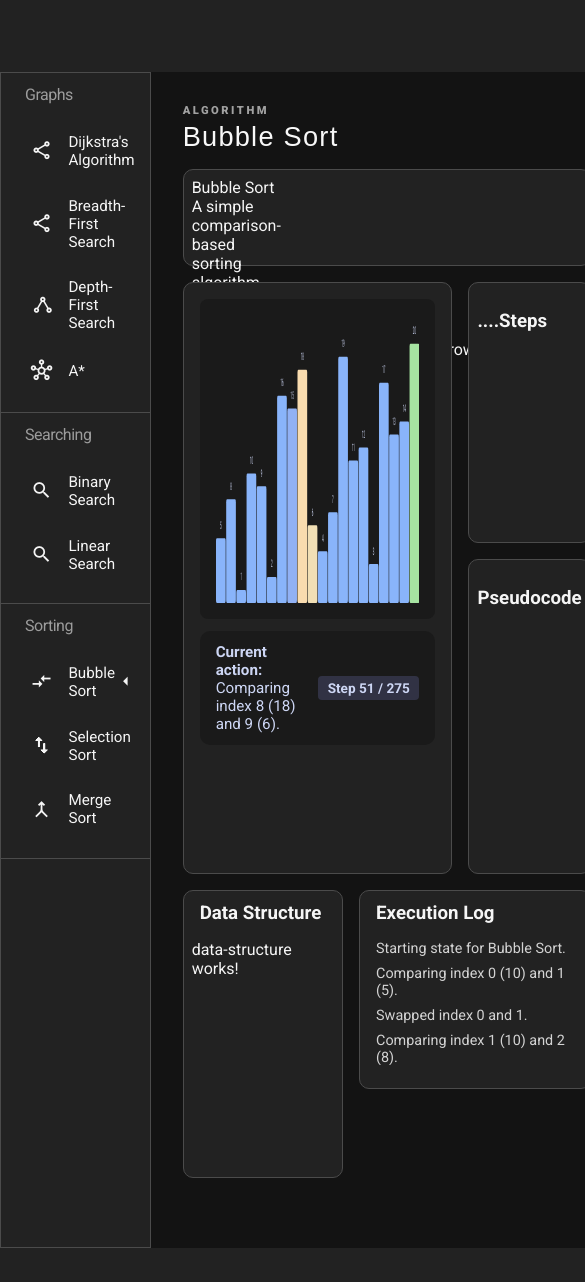
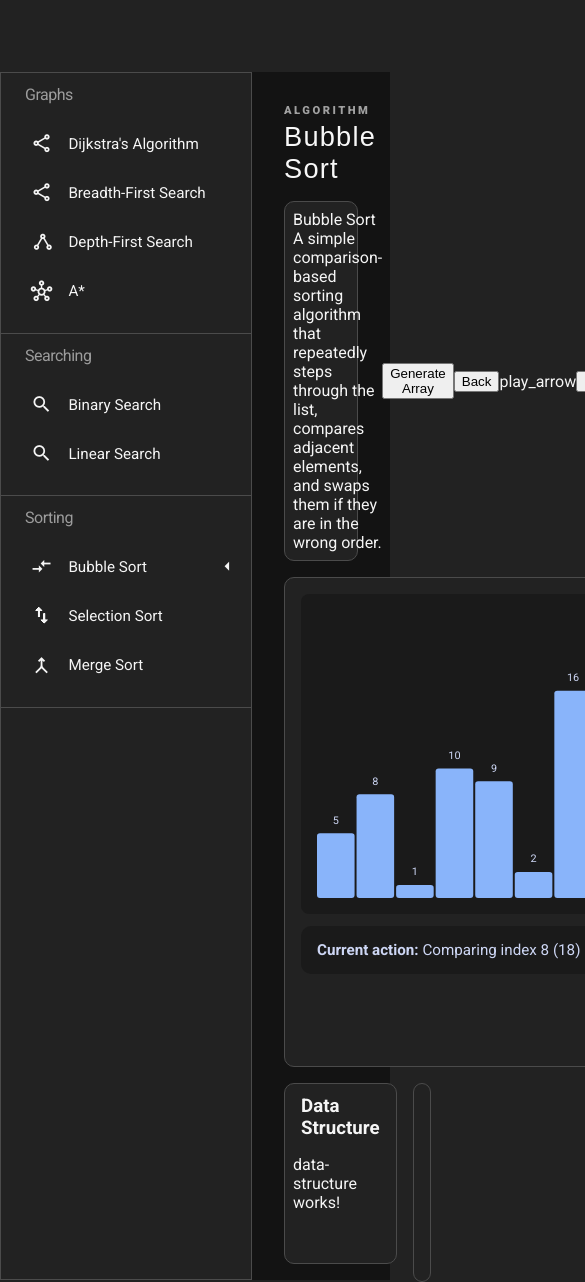
Before and after one commit to flavia3107/algorithm-visualizer, an Angular app: page / in a window 390 px wide. Shown: the top 1282 px of the page, 585 px wide, since content can reach past the window. Before the commit the page ends 1248 px from the top, so only its background shows below. Built offline with nearby package versions, Linux system fonts and the light colour scheme.

Commit message:
Algorithm-Visualizer: Responsivity - P3

```diff
--- a/src/app/app.scss
+++ b/src/app/app.scss
@@ -1,5 +1,6 @@
 @use '../styles/color-variables' as *;
 
+// Main layout shell
 .title-row {
 	height: 4.5rem;
 }
@@ -11,6 +12,7 @@
 
 .sidenav {
 	width: 250px;
+	flex-shrink: 0; // Keep fixed sidebar from squishing on zoom
 	border-radius: 0;
 	padding: 0;
 }
@@ -20,22 +22,16 @@
 	background-color: $bg-carbon;
 	gap: 1rem;
 	padding: 2rem 2rem 1rem;
+	min-width: 0; // Prevents grid/flex overflows
 }
 
-.execution-log {
-	height: 11.3rem;
-	overflow: hidden;
-	width: 60%;
-}
-
-.data-structure {
-	width: 40%;
-}
-
-.data-log {
-	min-height: 11.3rem;
-	gap: 1rem;
-	height: 25.5%;
+// Header Typography
+.subtitle {
+	text-transform: uppercase;
+	font-size: 0.7rem;
+	font-weight: 900;
+	letter-spacing: 2.5px;
+	color: #a1a1a1;
 }
 
 .algorithm-title {
@@ -46,37 +42,54 @@
 	margin-top: -0.75rem;
 }
 
-.subtitle {
-	text-transform: uppercase;
-	font-size: 0.7rem;
-	font-weight: 900;
-	letter-spacing: 2.5px;
-	color: #a1a1a1;
-}
-
 h3 {
 	margin: 0.2rem 0.5rem 0.5rem;
 }
 
-.visualizer-row {
-	gap: 1rem;
-	min-height: 25rem;
-	height: 52.5%;
+.controls {
+	min-height: 2rem;
 }
 
-.algorithm-details {
-	width: 30%;
+// Middle Section: Graph & Details
+.visualizer-row {
+	display: flex;
+	gap: 1rem;
+	flex: 1; // Flex to fill vertical space proportionately
+
+	.graph {
+		flex: 7; // Takes 70% relative width
+		aspect-ratio: 16 / 9; // Maintains fixed shape ratio regardless of scale
+	}
+
+	.algorithm-details {
+		flex: 3; // Takes 30% relative width
+	}
+}
+.data-log {
+	display: flex;
+	gap: 1rem;
+	height: 11.3rem; /* Lock height explicitly or use height: 25% if parent container is locked */
+	box-sizing: border-box;
 }
 
-.graph {
-	width: 80%;
+.execution-log {
+	width: 60%;
+	height: 100%;
+	display: grid;
+	grid-template-rows: auto 1fr; /* Row 1: Header (h3), Row 2: app-execution-log */
+	overflow: hidden; /* Prevents overflow escaping the box */
+
+	h3 {
+		margin: 0.2rem 0.5rem 0.5rem;
+	}
+
+	app-execution-log {
+		min-height: 0; /* Tells grid child it is allowed to be smaller than its content */
+		height: 100%;
+		overflow: hidden;
+	}
 }
-
-.controls {
-	min-height: 2rem;
-	height: 7%;
-}
-
 app-details {
+	display: block;
 	height: 100%;
 }
--- a/src/app/components/execution-log/execution-log.scss
+++ b/src/app/components/execution-log/execution-log.scss
@@ -1,3 +1,18 @@
+:host {
+	display: grid;
+	grid-template-rows: 1fr;
+	height: 100%;
+	min-height: 0;
+	overflow: hidden;
+}
+
+.steps {
+	height: 100%;
+	min-height: 0;
+	overflow-y: auto; /* Adds scrollbar only when items exceed box height */
+	scroll-behavior: smooth;
+}
+
 p {
 	font-size: 0.9rem;
 	color: #d3d3d3;
@@ -9,9 +24,3 @@ p {
 	color: #fff;
 	font-weight: 600;
 }
-
-.steps {
-	overflow: auto;
-	height: calc(100% - 3rem);
-	scroll-behavior: smooth;
-}
```
